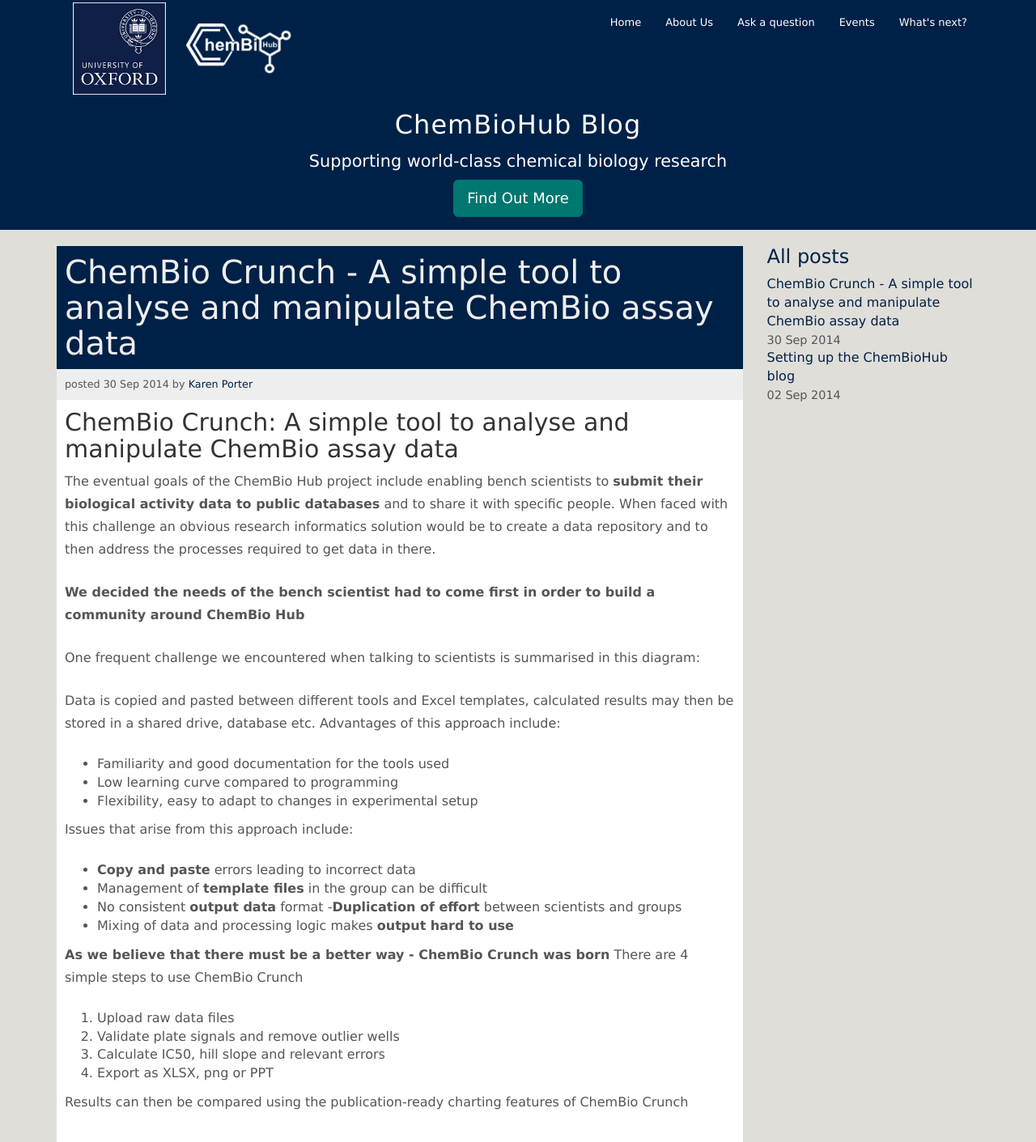
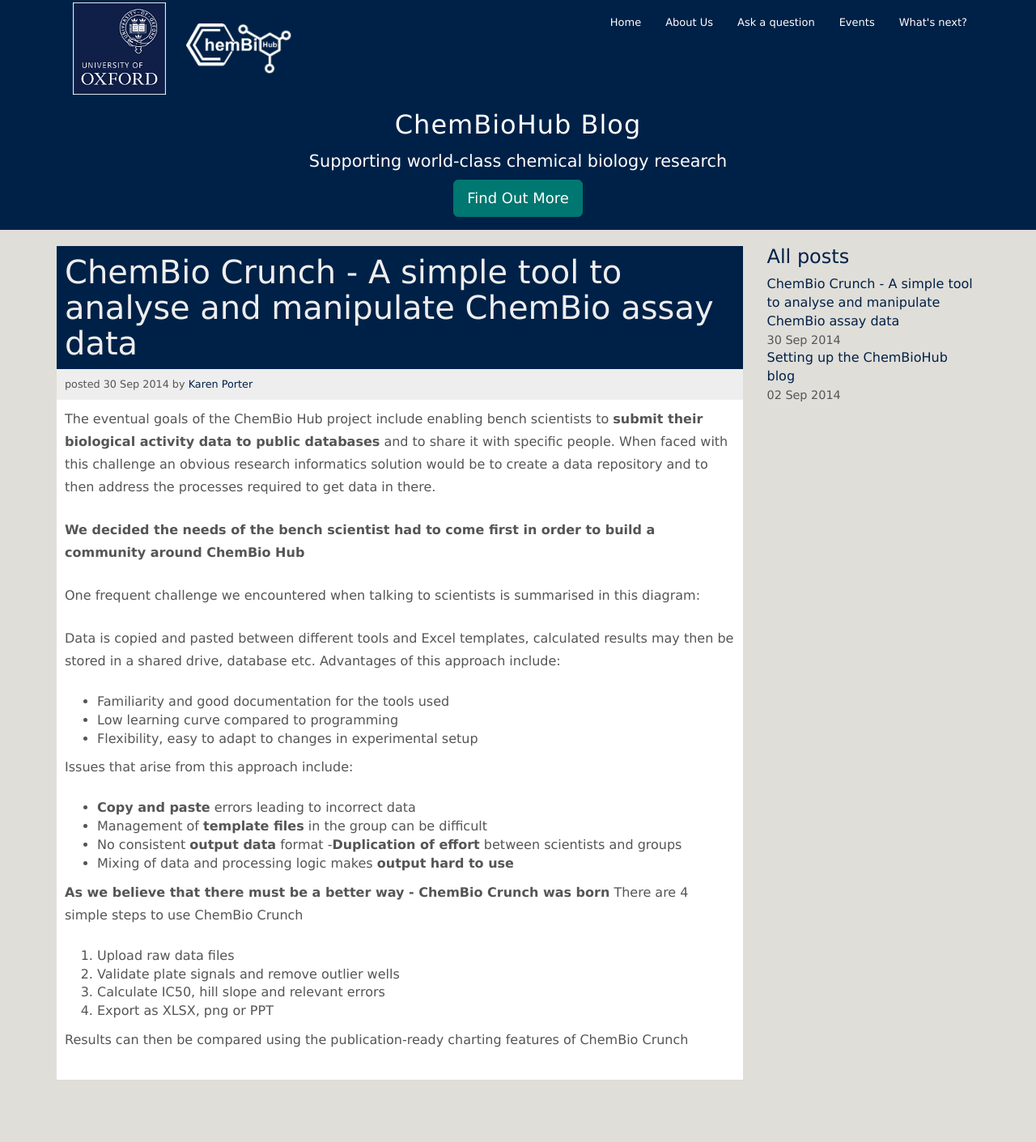
Before and after one commit to michaelohagan/chembiohub-site, a Jekyll site: the page built from _posts/2014-09-30-chembiocrunch-a-data-management-tool.md, in a window 1280 px wide. Shown: the whole page at 81% size. Built offline with Jekyll 4.4.1, drawn with Linux system fonts in a browser that asks for light colours; nearby versions of some CDN libraries; after the commit the page ends 1334 px from its top, so only the background shows below that.

Commit message:
Title should be in metadata and not content

```diff
--- a/_posts/2014-09-30-chembiocrunch-a-data-management-tool.md
+++ b/_posts/2014-09-30-chembiocrunch-a-data-management-tool.md
@@ -3,8 +3,6 @@
 author: karen
 layout: post
 ---
-## ChemBio Crunch: A simple tool to analyse and manipulate ChemBio assay data
-
 The eventual goals of the ChemBio Hub project include enabling bench scientists to **submit their biological activity data to public databases** and to share it  with specific people. When faced with this challenge an obvious research informatics solution would be to create a data repository and to then address the processes required to get data in there.
 
 **We decided the needs of the bench scientist had to come first in order to build a community around ChemBio Hub**
```
